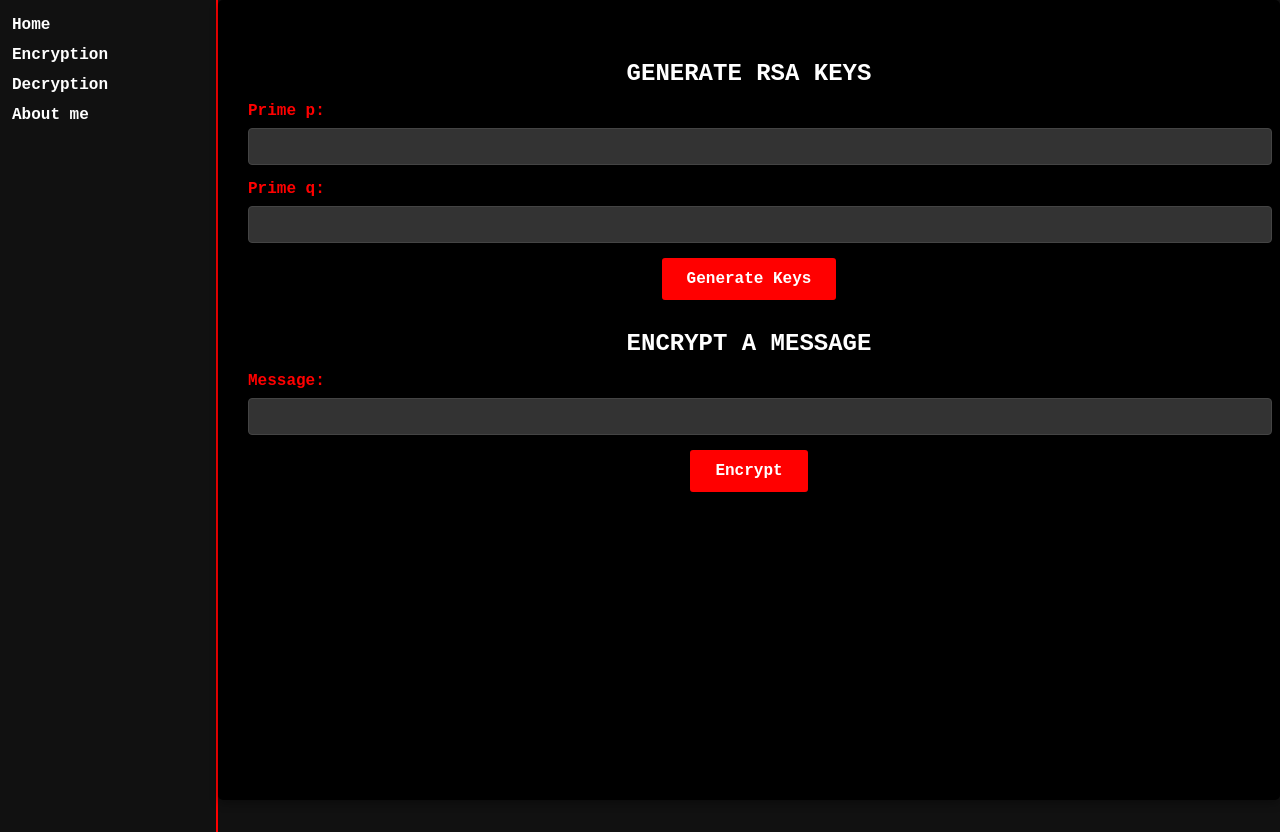
After one commit to TacdaPjo/RSA-web-app, a Flask app: page /encryption in a window 1280 px wide. The commit adds this page. Run offline with Flask 3, Linux system fonts and the light colour scheme.

Commit message:
retro design

```diff
--- a/app.py
+++ b/app.py
@@ -27,18 +27,18 @@ def generate_rsa_keys():
     flash("RSA keys generated successfully!", "success")
     return render_template('index.html', public_key=public_key, private_key=private_key)
 
-@app.route('/encrypt', methods=['POST'])
-def encrypt():
+@app.route('/encrypt_result', methods=['POST'])
+def encrypt_result():
     if public_key is None:
         flash("Please generate RSA keys first.", "danger")
         return redirect(url_for('index'))
 
     message = request.form['message']
     ciphertext = encrypt_message(message, public_key)
-    return render_template('encrypt.html', message=message, ciphertext=ciphertext)
+    return render_template('encrypt_result.html', message=message, ciphertext=ciphertext)
 
-@app.route('/decrypt', methods=['POST'])
-def decrypt():
+@app.route('/decrypt_result', methods=['POST'])
+def decrypt_result():
     if private_key is None:
         flash("Please generate RSA keys first.", "danger")
         return redirect(url_for('index'))
@@ -46,7 +46,19 @@ def decrypt():
     encrypted_message = request.form['encrypted_message']
     encrypted_message = list(map(int, encrypted_message.strip('[]').split(',')))
     decrypted_message = decrypt_message(encrypted_message, private_key)
-    return render_template('decrypt.html', encrypted_message=encrypted_message, decrypted_message=decrypted_message)
+    return render_template('decrypt_result.html', encrypted_message=encrypted_message, decrypted_message=decrypted_message)
+
+@app.route('/encryption')
+def encryption():
+    return render_template('encryption.html', public_key=public_key, private_key=private_key)
+
+@app.route('/decryption')
+def decryption():
+    return render_template('decryption.html', public_key=public_key, private_key=private_key)
+
+@app.route('/about_me')
+def about_me():
+    return render_template('about_me.html', public_key=public_key, private_key=private_key)
 
 if __name__ == '__main__':
     app.run(debug=True)
--- a/static/styles.css
+++ b/static/styles.css
@@ -1,4 +1,9 @@
 /* Body styling with a vintage, monochromatic feel */
+
+* {
+    font-family: 'Courier New', Courier, monospace;
+}
+
 body {
     font-family: 'Arial', sans-serif;
     background-color: #111;
@@ -6,18 +11,34 @@ body {
     margin: 0;
     padding: 0;
     display: flex;
-    justify-content: center;
-    align-items: center;
-    min-height: 100vh;
+    height: 100vh;
+    display:flex;
 }
 
+nav {
+width:15%;
+height:100%;
+display:flex;
+flex-direction: column;
+gap:12px;
+padding:16px 12px;
+border-right:2px solid red;
+}
+
+a {
+    text-decoration: none;
+    color:white;
+    font-weight: bold;
+}
+
+a:hover {
+    opacity: 0.7;
+}
 /* Main container with high contrast and a clean look */
-.container {
-    max-width: 700px;
-    width: 90%;
+.content {
+    flex:1;
     background-color: #000;
     padding: 30px;
-    border: 3px solid #ff0000; /* RCA’s red accent color */
     border-radius: 5px;
     box-shadow: 0 4px 8px rgba(0, 0, 0, 0.3);
     text-align: center;
--- /dev/null
+++ b/templates/about_me.html
@@ -0,0 +1,5 @@
+{% extends 'base.html' %}
+{% block content %}
+<h2>About me</h2>
+<p>My name is John Doe and I am a software developer.</p>
+{% endblock %}
--- /dev/null
+++ b/templates/base.html
@@ -0,0 +1,23 @@
+<!doctype html>
+<html lang="en">
+<head>
+    <meta charset="UTF-8">
+    <meta name="viewport" content="width=device-width, initial-scale=1.0">
+    <title>{% block title %}My Flask App{% endblock %}</title>
+    <link rel="stylesheet" href="{{ url_for('static', filename='styles.css') }}">
+</head>
+<body>
+    <nav>
+        <a href="{{ url_for('index') }}">Home</a>
+        <a href="{{ url_for('encryption') }}">Encryption</a>
+        <a href="{{ url_for('decryption') }}">Decryption</a>
+        <a href="{{ url_for('about_me') }}">About me</a>
+    </nav>
+
+    <div class="content">
+        {% block content %}
+        <!-- Page-specific content will go here -->
+        {% endblock %}
+    </div>
+</body>
+</html>
--- /dev/null
+++ b/templates/encryption.html
@@ -0,0 +1,32 @@
+{% extends 'base.html' %}
+{% block content %}
+<h2>Generate RSA Keys</h2>
+<form action="{{ url_for('generate_rsa_keys') }}" method="post">
+    <label>Prime p:</label>
+    <input type="number" name="p" required>
+    <label>Prime q:</label>
+    <input type="number" name="q" required>
+    <button type="submit">Generate Keys</button>
+</form>
+
+{% if public_key and private_key %}
+<h3>Public Key: {{ public_key }}</h3>
+<h3>Private Key: {{ private_key }}</h3>
+{% endif %}
+
+<h2>Encrypt a Message</h2>
+<form action="{{ url_for('encrypt_result') }}" method="post">
+    <label>Message:</label>
+    <input type="text" name="message" required>
+    <button type="submit">Encrypt</button>
+</form>
+
+
+{% with messages = get_flashed_messages(with_categories=true) %}
+  {% if messages %}
+    {% for category, message in messages %}
+      <p>{{ message }}</p>
+    {% endfor %}
+  {% endif %}
+{% endwith %}
+{% endblock %}
```
Also changed, not shown: templates/decrypt_result.html (renamed from templates/decrypt.html, +3 -8 lines), templates/decryption.html (added, +31 -0 lines), templates/encrypt_result.html (renamed from templates/encrypt.html, +3 -8 lines), templates/index.html (+4 -44 lines).
